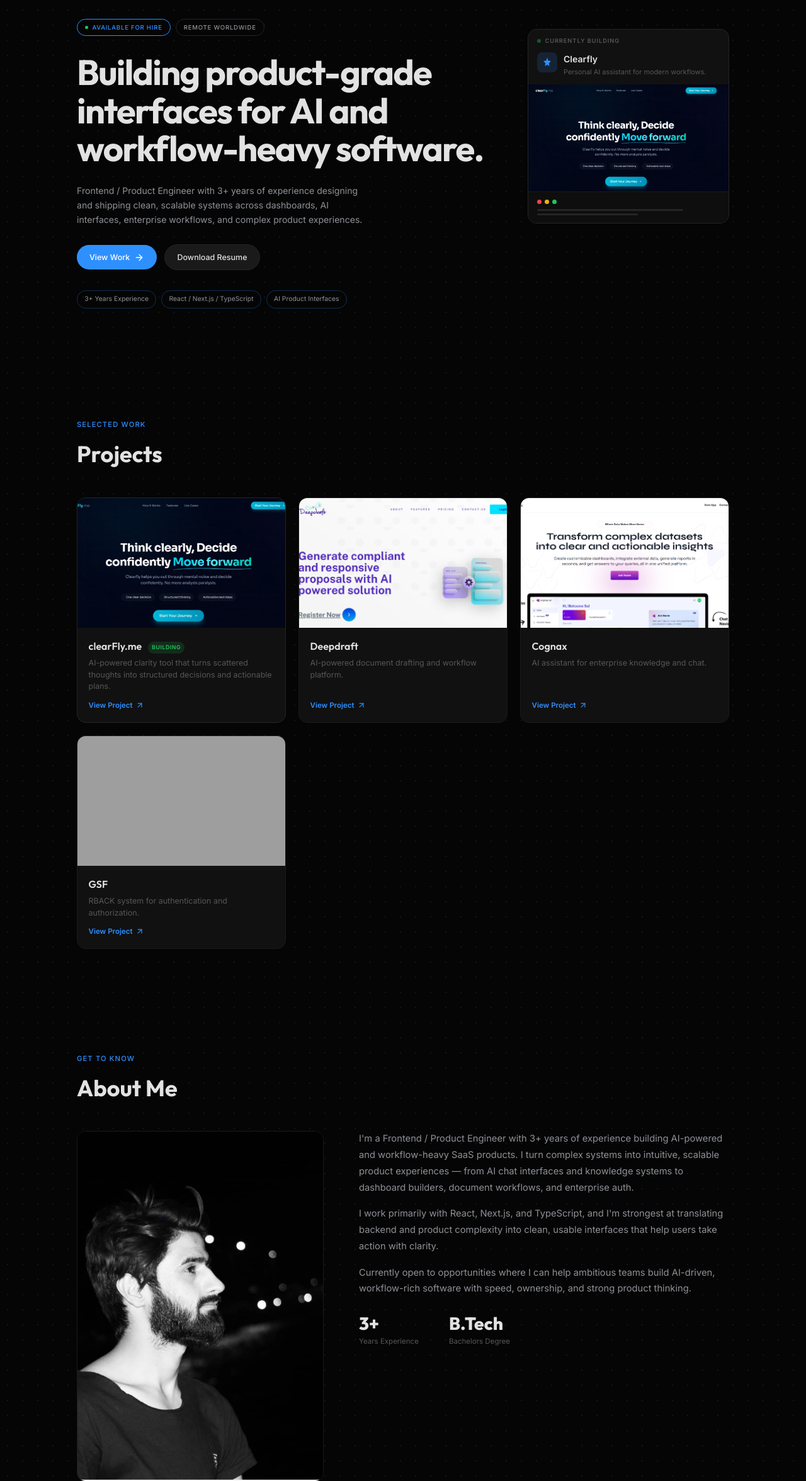
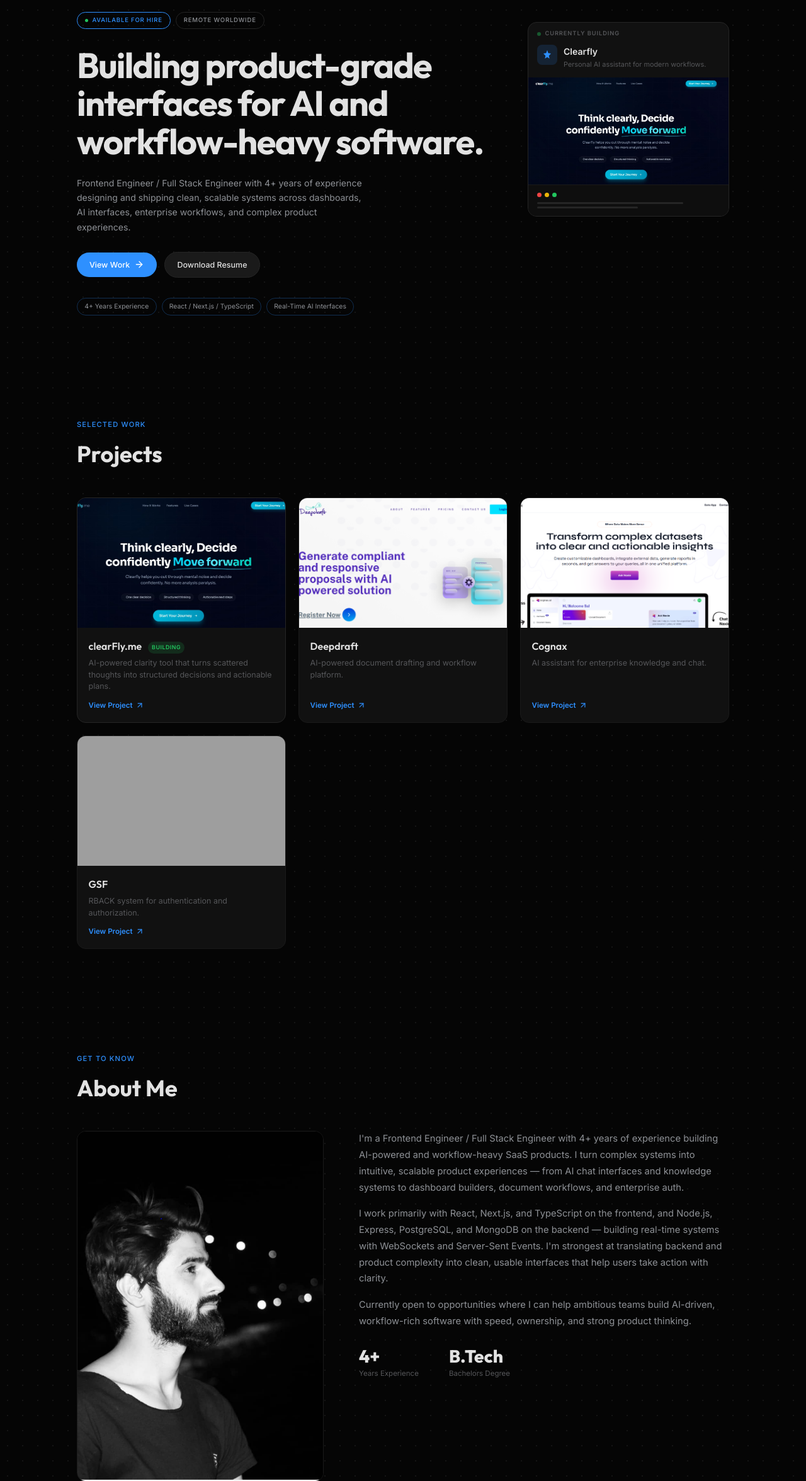
Before and after one commit to MAJID-ASHRAF/majid-portfolio, a plain HTML site: page index.html in a window 1280 px wide. Shown: the part 188-2540 px from the top of the page at 63% size. Drawn offline with Linux system fonts and the light colour scheme; grey boxes are pictures that could not be loaded.

Commit message:
Add updated resume PDF and modify links in index.html; enhance experience details

```diff
--- a/index.html
+++ b/index.html
@@ -4,7 +4,7 @@
     <meta charset="UTF-8" />
     <meta http-equiv="X-UA-Compatible" content="IE=edge" />
     <meta name="viewport" content="width=device-width, initial-scale=1.0" />
-    <title>Majid Ashraf — Frontend / Product Engineer</title>
+    <title>Majid Ashraf — Frontend  / Product Engineer </title>
     <link rel="stylesheet" href="style.css" />
     <link rel="stylesheet" href="mediaqueries.css" />
     <link rel="icon" href="favicon.ico" type="image/x-icon" />
@@ -27,7 +27,7 @@
           <li><a href="#contact">Contact</a></li>
         </ul>
         <a
-          href="./assets/Majid_Ashraf_Resume.pdf"
+          href="./assets/Majid_Ashraf_Resume_.pdf"
           target="_blank"
           class="nav-resume-btn"
           >Resume</a
@@ -50,7 +50,7 @@
           <a href="#experience" onclick="toggleMenu()">Skills</a>
           <a href="#contact" onclick="toggleMenu()">Contact</a>
           <a
-            href="./assets/Majid_Ashraf_Resume_current.pdf"
+            href="./assets/Majid_Ashraf_Resume_.pdf"
             target="_blank"
             class="mobile-resume-link"
             onclick="toggleMenu()"
@@ -68,12 +68,12 @@
             <span class="badge badge-primary">AVAILABLE FOR HIRE</span>
             <span class="badge">REMOTE WORLDWIDE</span>
           </div>
-          <h1 class="hero-heading">
+    <h1 class="hero-heading">
             Building product-grade interfaces for AI and workflow-heavy
             software.
           </h1>
           <p class="hero-subtitle">
-            Frontend / Product Engineer with 3+ years of experience designing
+            Frontend Engineer / Full Stack Engineer with 4+ years of experience designing
             and shipping clean, scalable systems across dashboards, AI
             interfaces, enterprise workflows, and complex product experiences.
           </p>
@@ -95,16 +95,16 @@
               </svg>
             </a>
             <a
-              href="./assets/Majid_Ashraf_Resume.pdf"
+              href="./assets/Majid_Ashraf_Resume_.pdf"
               target="_blank"
               class="btn btn-dark"
               >Download Resume</a
             >
           </div>
           <div class="hero-tags">
-            <span class="tag">3+ Years Experience</span>
+            <span class="tag">4+ Years Experience</span>
             <span class="tag">React / Next.js / TypeScript</span>
-            <span class="tag">AI Product Interfaces</span>
+           <span class="tag">Real-Time AI Interfaces</span>
           </div>
         </div>
         <div class="hero-right">
@@ -289,16 +289,18 @@
           />
         </div>
         <div class="about-text">
-          <p>
-            I'm a Frontend / Product Engineer with 3+ years of experience
+       <p>
+            I'm a Frontend Engineer / Full Stack Engineer with 4+ years of experience
             building AI-powered and workflow-heavy SaaS products. I turn
             complex systems into intuitive, scalable product experiences —
             from AI chat interfaces and knowledge systems to dashboard
             builders, document workflows, and enterprise auth.
           </p>
           <p>
-            I work primarily with React, Next.js, and TypeScript, and I'm
-            strongest at translating backend and product complexity into
+            I work primarily with React, Next.js, and TypeScript on the frontend,
+            and Node.js, Express, PostgreSQL, and MongoDB on the backend —
+            building real-time systems with WebSockets and Server-Sent Events.
+            I'm strongest at translating backend and product complexity into
             clean, usable interfaces that help users take action with clarity.
           </p>
           <p>
@@ -308,7 +310,7 @@
           </p>
           <div class="about-stats">
             <div class="stat">
-              <span class="stat-number">3+</span>
+              <span class="stat-number">4+</span>
               <span class="stat-label">Years Experience</span>
             </div>
             <div class="stat">
```
Also changed, not shown: 1 other file.
